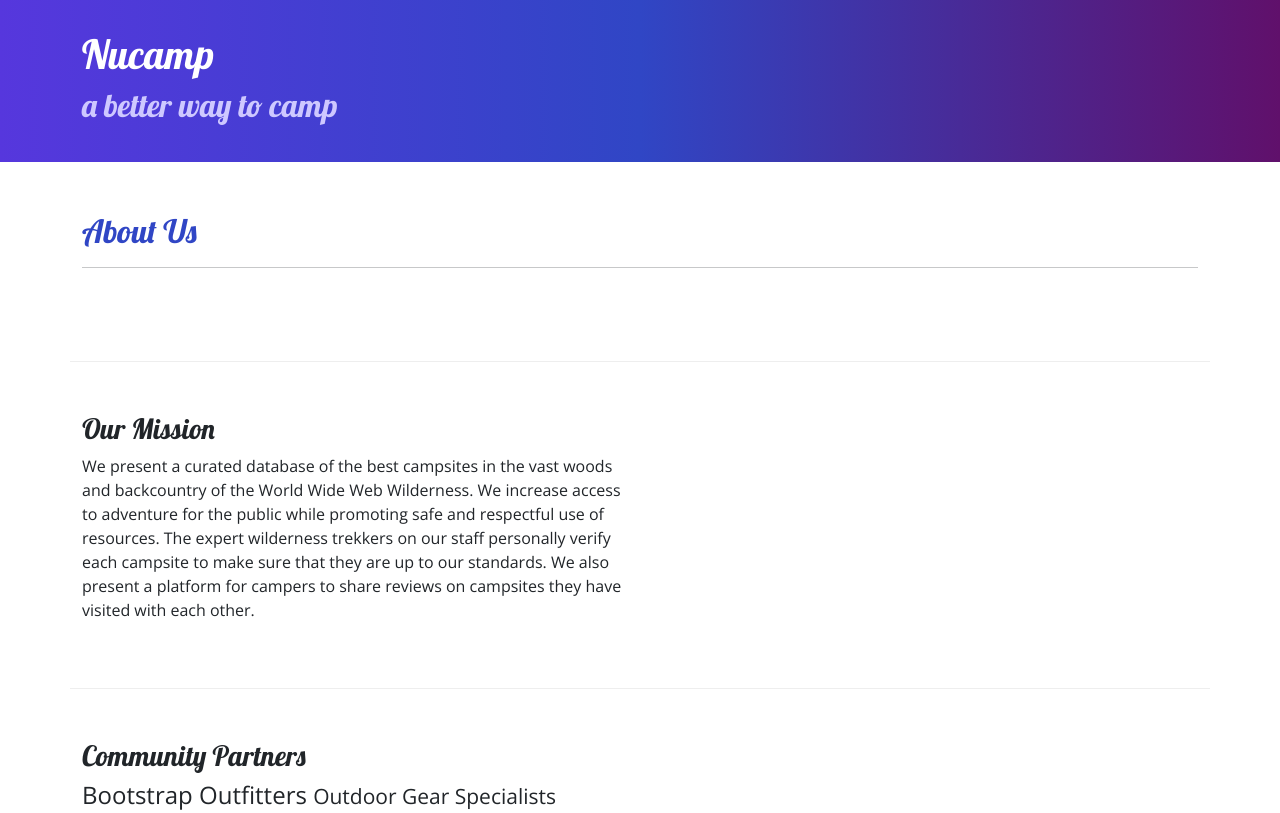
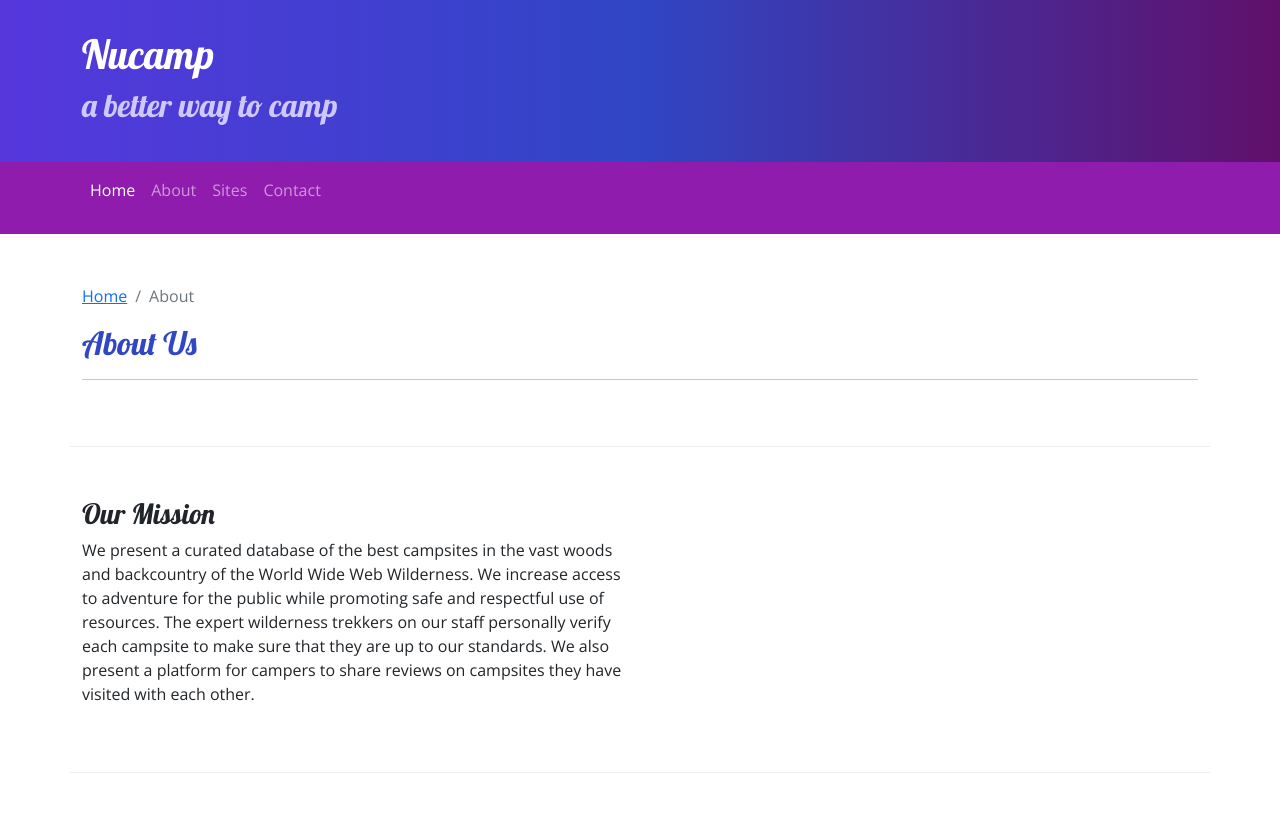
Before and after one commit to jpetchonka/ji, a website built with Parcel: page aboutus.html in a window 1280 px wide. Shown: the top 813 px of the page. Built offline with nearby package versions, Linux system fonts and the light colour scheme.

Commit message:
Navbar and Breadcrumbs

```diff
--- a/aboutus.html
+++ b/aboutus.html
@@ -28,9 +28,32 @@
         </div>
     </header>
 
+    <!-- navbar -->
+    <nav class="navbar navbar-expand-sm navbar-dark sticky-top">
+        <div class="container">
+            <div class="collapse navbar-collapse" id="nucampNavbar">
+                <ul class="navbar-nav">
+                    <li class="nav-item"><a class="nav-link active" href="index.html">Home</a></li>
+                    <li class="nav-item"><a class="nav-link" href="#">About</a></li>
+                    <li class="nav-item"><a class="nav-link" href="#">Sites</a></li>
+                    <li class="nav-item"><a class="nav-link" href="#">Contact</a></li>
+                </ul>
+            </div>
+        </div>
+     </nav>
+     <nav class="navbar navbar-expand-sm navbar-dark sticky-top">
+        <button class="navbar-toggler ms-auto" type="button" data-bs-toggle="collape" data-bs-target="nucampNavbar">
+            <span class="navbar-toggler-icon"></span>
+        </button>
+     </nav>
+
     <main class="container">
         <div class="row row-content">
             <div class="col">
+                <ol class="breadcrumb">
+                    <li class="breadcrumb-item"><a href="index.html">Home</a></li>
+                    <li class="breadcrumb-item active">About</li>
+                </ol>
                <h2>About Us</h2>
                <hr />
             </div>
--- a/css/styles.css
+++ b/css/styles.css
@@ -30,3 +30,7 @@ footer {
     border-bottom: 1px ridge;
     min-height: 200px;
 }
+
+.navbar {
+    background-color: #901CAD;
+}
```
Also changed, not shown: index.html (+19 -0 lines).
